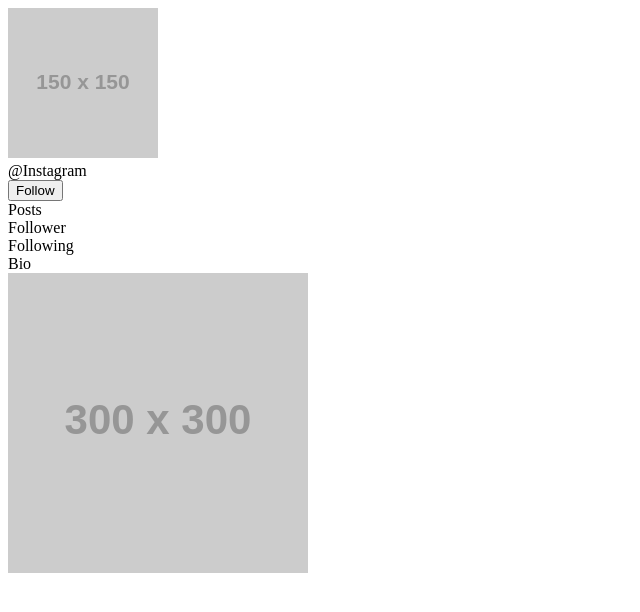
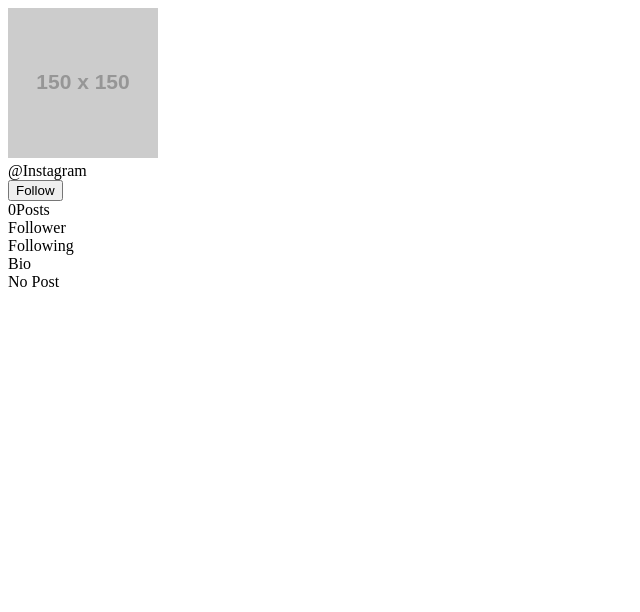
Before and after one commit to kecih/learnathomeday1, a React (Create React App) app: page / in a window 1280 px wide. Shown: the top 612 px of the page, without its empty margins (0-640 px from the left). Built offline with nearby package versions, Linux system fonts and the light colour scheme.

Commit message:
add loop and conditional rendering

```diff
--- a/src/App.js
+++ b/src/App.js
@@ -1,21 +1,32 @@
 import React, { useState } from "react";
 import "./styles.css";
 
+const Post = ({ src }) => <img src={src} alt="profile picture" />;
+
 const Profile = (props) => {
+  const { username } = props;
   const [isFollowed, setIsFollowed] = useState(false);
+  const postCount = 0;
+  const posts = [...Array(postCount)];
 
   return (
     <>
       <img src="https://via.placeholder.com/150" alt="profile picture" />
-      <div>@{props.username}</div>
+      <div>@{username}</div>
       <button onClick={() => setIsFollowed(!isFollowed)}>
         {isFollowed ? "Unfollow" : "Follow"}
       </button>
-      <div>Posts</div>
+      <div>{postCount}Posts</div>
       <div>Follower</div>
       <div>Following</div>
       <div>Bio</div>
-      <img src="https://via.placeholder.com/300" alt="profile picture" />
+      {postCount === 0 ? (
+        <div>No Post</div>
+      ) : (
+        posts.map((_, idx) => (
+          <Post src="https://via.placeholder.com/300" key={idx} />
+        ))
+      )}
     </>
   );
 };
```
